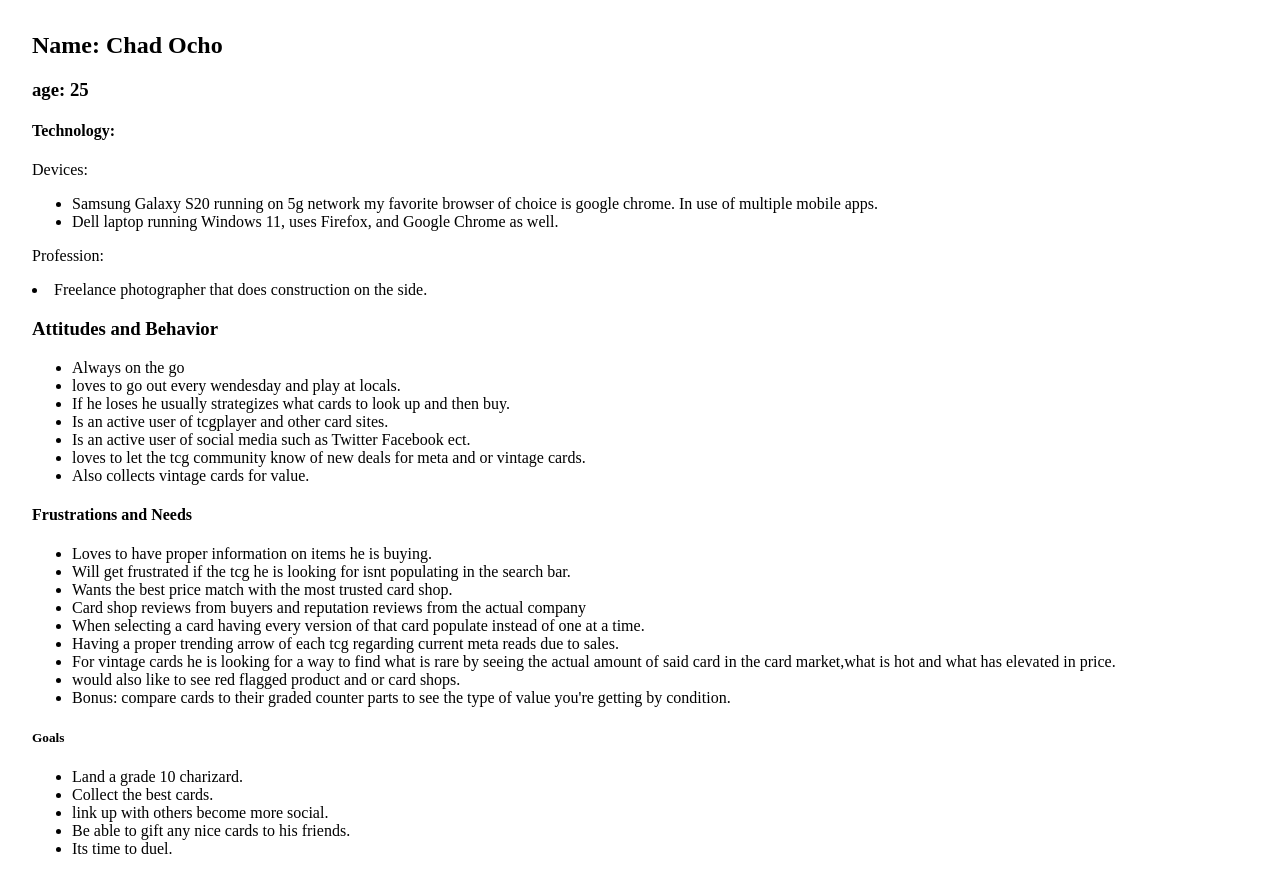
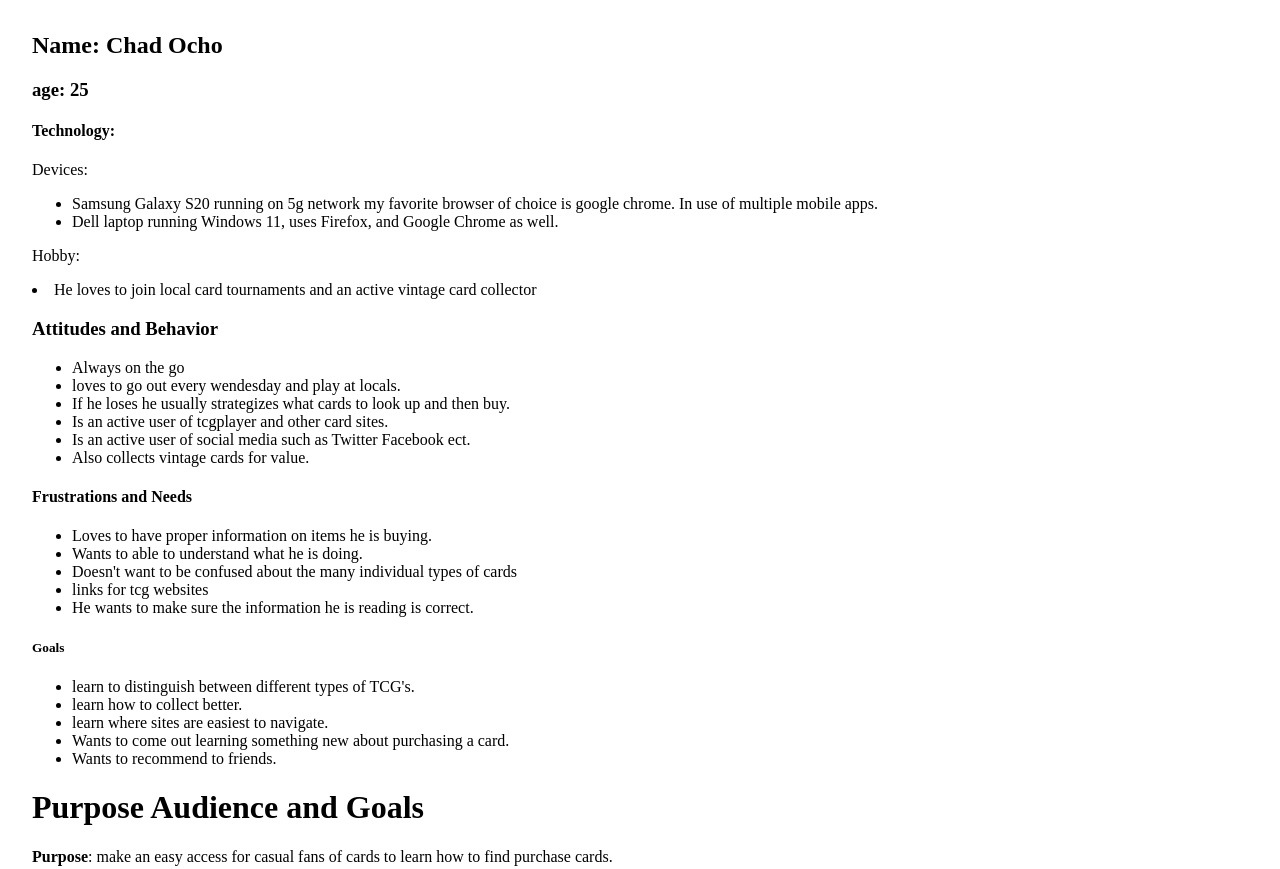
Before and after one commit to jlarge4/pwp-documentation, a plain HTML site: page milestone1.html/milestone1.html in a window 1280 px wide. Shown: the top 869 px of the page. Drawn offline with Linux system fonts and the light colour scheme.

Commit message:
added index.html, milestone1.html

```diff
--- a/milestone1.html/milestone1.html
+++ b/milestone1.html/milestone1.html
@@ -16,9 +16,9 @@
         <li>Samsung Galaxy S20 running on 5g network my favorite browser of choice is google chrome. In use of multiple mobile apps. </li>
         <li>Dell laptop running Windows 11, uses Firefox, and Google Chrome as well.</li>
     </ul>
-    <p>Profession:</p>
+    <p>Hobby:</p>
     <li>
-       Freelance photographer that does construction on the side.
+       He loves to join local card tournaments and an active vintage card collector
     </li>
     <h3>Attitudes and Behavior</h3>
     <div>
@@ -28,7 +28,6 @@
             <li>If he loses he usually strategizes what cards to look up and then buy. </li>
             <li>Is an active user of tcgplayer and other card sites.</li>
             <li>Is an active user of social media such as Twitter Facebook ect.</li>
-            <li>loves to let the tcg community know of new deals for meta and or vintage cards.</li>
             <li>Also collects vintage cards for value.</li>
         </ul>
     </div>
@@ -36,25 +35,21 @@
     <div>
         <ul>
             <li>Loves to have proper information on items he is buying.</li>
-            <li>Will get frustrated if the tcg he is looking for isnt populating in the search bar.</li>
-            <li>Wants the best price match with the most trusted card shop.</li>
-            <li>Card shop reviews from buyers and reputation reviews from the actual company</li>
-            <li>When selecting a card having every version of that card populate instead of one at a time.</li>
-            <li>Having a proper trending arrow of each tcg regarding current meta reads due to sales.
+            <li>Wants to able to understand what he is doing.</li>
+            <li>Doesn't want to be confused about the many individual types of cards</li>
+            <li>links for tcg websites</li>
+            <li>He wants to make sure the information he is reading is correct.
             </li>
-            <li>For vintage cards he is looking for a way to find what is rare by seeing the actual amount of said card in the card market,what is hot and what has elevated in price.</li>
-            <li>would also like to see red flagged product and or card shops.</li>
-            <li>Bonus: compare cards to their graded counter parts to see the type of value you're getting by condition.</li>
         </ul>
     </div>
     <h5>Goals</h5>
     <dive>
         <ul>
-            <li>Land a grade 10 charizard.</li>
-            <li>Collect the best cards.</li>
-            <li>link up with others become more social.</li>
-            <li>Be able to gift any nice cards to his friends.</li>
-            <li>Its time to duel.</li>
+            <li>learn to distinguish between different types of TCG's.</li>
+            <li>learn how to collect better.</li>
+            <li>learn where sites are easiest to navigate.</li>
+            <li>Wants to come out learning something new about purchasing a card.</li>
+            <li>Wants to recommend to friends.</li>
         </ul>
     </dive>
 </div>
@@ -64,13 +59,13 @@
 <div>
     <h2></h2>
     <p>
-        <strong>Purpose</strong>: make an easy access to every card with information on rarity, value, and or if its a hot item or flying under the radar I just want to be sure that card hobbyist get the most out of this website.
+        <strong>Purpose</strong>: make an easy access for casual fans of cards to learn how to find purchase cards.
     </p>
     <p>
-        <strong>Audience</strong>: My focus is specifically on people looking to buy trading card games. Anyone from the most inexperienced to the most grizzled card veteran.
+        <strong>Audience</strong>: the casual fans, even the most grizzled can get something from this simple site.
     </p>
     <p>
-        <strong>Goal</strong>: To make any card successfully found, and make the people happy each and every time they go to my website.
+        <strong>Goal</strong>: Make sure fans have an easy to navigate site on how to purchase and or distinguish between cards.
     </p>
 </div>
 <div style="padding-top: 20px">
```
